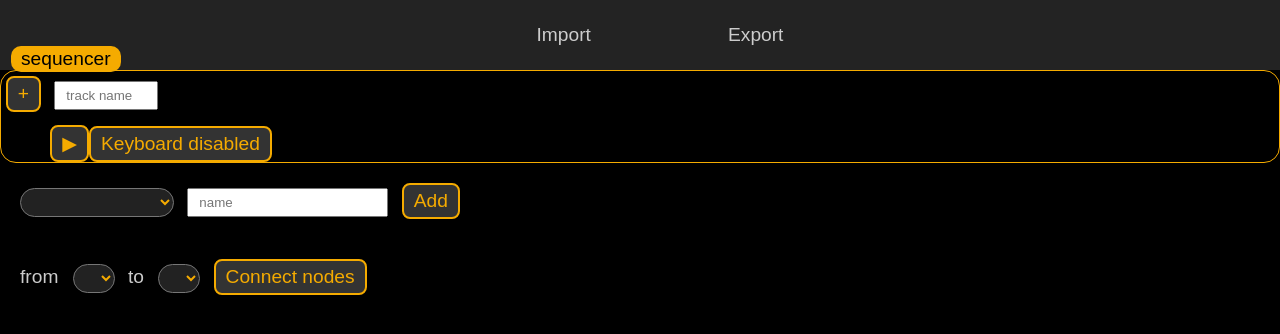
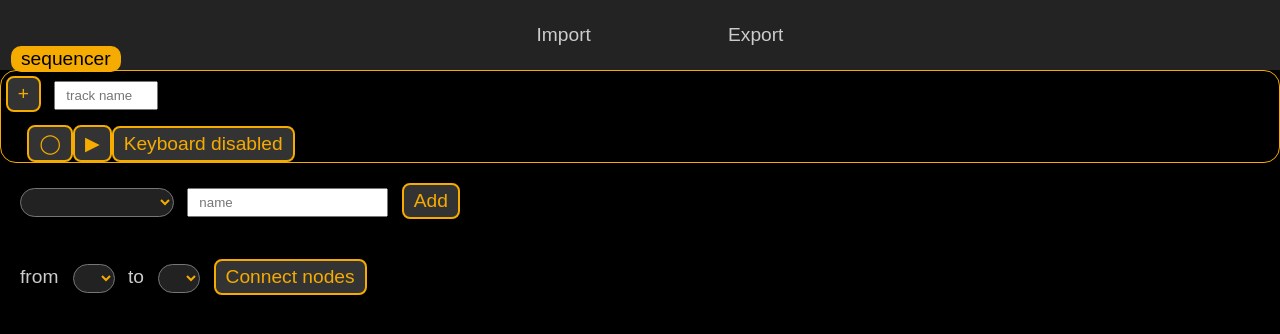
Before and after one commit to francoisgergaud/SoundSynthetizerHTML, a Vue app: page / in a window 1280 px wide. Shown: the top 334 px of the page. Built offline with nearby package versions, Linux system fonts and the light colour scheme.

Commit message:
feat(sequencer): implement recording while playing

```diff
--- a/src/App.vue
+++ b/src/App.vue
@@ -61,7 +61,9 @@ import type { Delay } from "./synth-modules/delay-node"
         let reader = new FileReader();
         reader.onload = function (event) {
           const fileContent = JSON.parse(event.target!.result! as string); //UTF-8 content should be automatically decoded as string by browser (no array-buffer)
-          sequencer.value.import(fileContent)
+          //console.debug(`load content ${fileContent}`)
+          sequencer.value = sequencer.value.import(fileContent)
+          selectedTrack.value = null
         }
         reader.onerror = function (event) {
           document.getElementById("fileUpload")!.innerHTML = "error reading file";
--- a/src/sequencer/sequencer-step.vue
+++ b/src/sequencer/sequencer-step.vue
@@ -1,24 +1,24 @@
 <script setup lang="ts">
-    import { onMounted, ref, useTemplateRef } from 'vue';
-    import type { Track } from '../sequencer/sequencer';
+    import { computed, onMounted, ref, useTemplateRef, watch, type ComputedRef } from 'vue';
 
     const props = defineProps<{
-        track: Track,
-        stepNumber: number
+        stepValue: number | undefined
     }>()
+
+    const emit = defineEmits(['changeStepValue'])
 
     const trackStepInputHTMLElement = useTemplateRef('trackStepInput')
     const trackStepInputDivHTMLElement = useTemplateRef('trackStepInputDiv')
 
     let editMode = ref<boolean>(false)
-    let stepValue = ref<number>(props.track.getStepValue(props.stepNumber))
 
     function showEditMode() {
         editMode.value = true
     }
 
     function saveStepValue() {
-        props.track.setStepValue(props.stepNumber,stepValue.value)
+        emit('changeStepValue', stepValue.value)
+        //props.track.setStepValue(props.stepNumber,stepValue.value)
         editMode.value = false
     }
 
@@ -44,10 +44,10 @@
 <template>
     <div class="trackStep">
         <div @click="showEditMode" :style="{'display': !editMode ? 'inline': 'none' }">
-            {{stepValue}}
+            {{props.stepValue?.toFixed(0) || 0}}
         </div>
          <div ref="trackStepInputDiv" :style="{'display': editMode ? 'inline': 'none' }">
-            <input ref="trackStepInput" type="text" v-model="stepValue" @blur="saveStepValue"/>
+            <input ref="trackStepInput" type="text" v-model="props.stepValue" @blur="saveStepValue"/>
         </div>
     </div>
 </template>
--- a/src/sequencer/sequencer.ts
+++ b/src/sequencer/sequencer.ts
@@ -48,17 +48,17 @@ export class Sequencer{
     scheduleNextStep() {
         console.debug(`${this.name}: play step ${this.currentStep} at ${this.nextNoteTimeSeconds}`)
         for(const track of this.tracks){
-            console.debug(`track: ${track.name}`)
+            //console.debug(`track: ${track.name}`)
             const previousStepValue = track.getStepValue(this.previousStep)
             const currentStepvalue = track.getStepValue(this.currentStep)
-            console.debug(`${this.name}: ${track.name} value ${currentStepvalue}`)
+            //console.debug(`${this.name}: ${track.name} value ${currentStepvalue}`)
             if(previousStepValue == 0) {
                 if(currentStepvalue != 0) {
                     track.getGraph().trigger(true, currentStepvalue)
                 }
             } else {
                 if(currentStepvalue == 0) {
-                    console.debug(`track ${track.name}: release`)
+                    //console.debug(`track ${track.name}: release`)
                     track.getGraph().trigger(false, null)
                 } else {
                     track.getGraph().trigger(true, currentStepvalue)
@@ -116,26 +116,28 @@ export class Sequencer{
         return result;
     }
 
-    import(config : SequencerConfig): void {
+    import(config : SequencerConfig): Sequencer {
         this.stop()
-        this.numberOfBeat = config?.numberOfBeat as number
-        this.numberOfStepsPerBeat = config?.numberOfStepsPerBeat as number
-        this.tempo = config?.tempo as number
-        this.trackDurationSeconds = this.numberOfBeat * (60/this.tempo)
-        this.numberOfStep = this.numberOfBeat * this.numberOfStepsPerBeat
-        this.stepDurationTimeSeconds = 60/(this.tempo * this.numberOfStepsPerBeat)
-        this.tracks = []
+        let sequencer = new Sequencer("sequencer name", this.audioContext)
+        sequencer.numberOfBeat = config?.numberOfBeat as number
+        sequencer.numberOfStepsPerBeat = config?.numberOfStepsPerBeat as number
+        sequencer.tempo = config?.tempo as number
+        sequencer.trackDurationSeconds = sequencer.numberOfBeat * (60/sequencer.tempo)
+        sequencer.numberOfStep = sequencer.numberOfBeat * sequencer.numberOfStepsPerBeat
+        sequencer.stepDurationTimeSeconds = 60/(sequencer.tempo * sequencer.numberOfStepsPerBeat)
+        sequencer.tracks = []
         if(config) {
             for(const trackConfig of config.tracks) {
-                this.addTrack(trackConfig.name, trackConfig)
+                sequencer.addTrack(trackConfig.name, trackConfig)
             }
         }
+        return sequencer
     }
 }
 
 export type TrackConfig = {
     name: string,
-    steps: {[stepId:number]: number},
+    steps: {[stepId:number]: number| undefined},
     trackHeaderConfig: TrackOutConfig,
     graph: GraphConfig
 }
@@ -143,7 +145,7 @@ export type TrackConfig = {
 export class Track {
 
     name: string
-    steps: {[stepId:number]: number}
+    steps: {[stepId:number]: number|undefined}
     graph: Graph
     trackOutNode: TrackOutNode
 
@@ -162,11 +164,12 @@ export class Track {
         }
     }
 
+
     getStepValue(step: number): number {
         return this.steps[step] || 0
     }
 
-    setStepValue(step: number, value: number) {
+    setStepValue(step: number, value: number | undefined) {
         this.steps[step] = value
     }
 
--- a/src/sequencer/sequencer.vue
+++ b/src/sequencer/sequencer.vue
@@ -1,29 +1,64 @@
 <script setup lang="ts">
     import SequencerStepComponent from './sequencer-step.vue';
-    import { computed, ref, useTemplateRef, type ComputedRef } from 'vue';
+    import { computed, ref, useTemplateRef, watch, type ComputedRef } from 'vue';
     import type { Sequencer, Track } from './sequencer';
     import { fillKeysFrequencyTable, keys } from './utils';
+    import { Graph } from '@/graph';
 
     const props = defineProps<{
-        sequencer: Sequencer,
-
+        sequencer: Sequencer
     }>()
+    watch(
+        () => props.sequencer,
+        (newSequencer, oldSequencer) => {
+            tracks.value = new Array()
+            if(newSequencer.getTracks()){
+                for(const sequencerTrack of newSequencer.getTracks()){
+                    tracks.value.push(createStateFromTrack(sequencerTrack))
+                }
+            }
+        }
+    )
     const emit = defineEmits(['selectTrack'])
 
     const scrollableSequencerTracksWrapperHTMLElement = useTemplateRef('scrollableSequencerTracksWrapper')
     const sequencerTracksWrapperHTMLElement = useTemplateRef('sequencerTracksWrapper')
 
+    let recordingFrequency = 0
+
     let isPlaying = ref<boolean>(false)
+    let isRecordingEnabled = ref<boolean>(false)
     let autoScroll = ref<boolean>(true)
     const isKeyboardPlaying = ref<boolean>(false)
     let newTrackName = ref<string>("")
-    const selectedTrack = ref<Track | null>(null)
+    const selectedTrackIndex = ref<number | null>(null)
+    const tracks = ref<{name:string, steps : (number|undefined)[], pan: number, graph: Graph}[]>(new Array())
 
-    const getTracks: ComputedRef<Track[]> = computed(
-        () => props.sequencer.getTracks()
-    )
+    //intiialize state tracks from sequencer in properties
+    tracks.value = new Array()
+    if(props.sequencer.getTracks()){
+        for(const sequencerTrack of props.sequencer.getTracks()){
+            tracks.value.push(createStateFromTrack(sequencerTrack))
+        }
+    }
+
+
+    function createStateFromTrack(sequencerTrack: Track): {name:string, steps : (number|undefined)[], pan: number, graph: Graph} {
+        //transorm map of steps into a list
+        const steps = new Array(props.sequencer.numberOfStep).fill(undefined)
+        for (const stepIndex in sequencerTrack.steps) {
+            steps[stepIndex] = sequencerTrack.steps[stepIndex]
+        }
+        return {
+            name: sequencerTrack.name,
+            steps: steps,
+            graph: sequencerTrack.getGraph(),
+            pan: sequencerTrack.trackOutNode.getPan()
+        }
+    }
 
     let scrollerTimerId: number|null = null
+    let recordingTimerId: number|null = null
 
     function start(){
         props.sequencer.start()
@@ -35,7 +70,8 @@
         //if the track need to be scrolled
         if(autoScroll.value == true && sequencerTrackWrapperWidth > scrollableSequencerTrackWrapperWidth){
             //create a time to autoscroll
-            scrollerTimerId = setInterval((startTime: number, trackDurationMs: number, displayableTotalRation: number, sequencerTrackWrapperWidth: number) => {
+            scrollerTimerId = setInterval(
+                (startTime: number, trackDurationMs: number, displayableTotalRation: number, sequencerTrackWrapperWidth: number) => {
                     //total playing-time in ms
                     const elapsedTimeMs =  Date.now() - startTime
                     //current-loop's time
@@ -57,7 +93,17 @@
                         //set the scroller to this position
                         scrollableSequencerTracksWrapperHTMLElement.value!.scrollLeft = currentPosition
                     }
-            }, 50, Date.now(), props.sequencer.trackDurationSeconds*1000, scrollableSequencerTrackWrapperWidth/sequencerTrackWrapperWidth, sequencerTrackWrapperWidth);
+                },
+                50,
+                Date.now(),
+                props.sequencer.trackDurationSeconds*1000,
+                scrollableSequencerTrackWrapperWidth/sequencerTrackWrapperWidth,
+                sequencerTrackWrapperWidth
+            );
+        }
+        //if recording is enable, it start when playing
+        if(isRecordingEnabled.value === true) {
+            startRecording()
         }
     }
 
@@ -69,19 +115,71 @@
             scrollerTimerId = null
             scrollableSequencerTracksWrapperHTMLElement.value!.scrollLeft = 0
         }
+        //if recording is enabled and we stop playing, the recording stop<
+        if(isRecordingEnabled.value === true){
+           stopRecording()
+        }
+    }
+
+    function enableRecording(){
+        if(selectedTrackIndex.value != null) {
+            isRecordingEnabled.value = true
+            isKeyboardPlaying.value = true
+            if(isPlaying.value === true){
+                startRecording()
+            }
+        }
+    }
+
+    function disableRecording(){
+        isRecordingEnabled.value = false
+        if(isPlaying.value === true){
+            stopRecording()
+        }
+    }
+
+    function startRecording() {
+        recordingTimerId = setInterval(
+            () => {
+                const selectedTrackIndexValue = selectedTrackIndex.value!
+                console.debug(`recording: setting track ${selectedTrackIndexValue} step ${props.sequencer.currentStep} value ${recordingFrequency}`)
+                if(selectedTrackIndexValue != null){
+                    setTrackStepValue(selectedTrackIndexValue, props.sequencer.currentStep, recordingFrequency)
+                    recordingFrequency = 0
+                }
+            },
+            props.sequencer.stepDurationTimeSeconds * 1000
+        )
+    }
+
+    function stopRecording() {
+        clearInterval(recordingTimerId!)
+        recordingTimerId = null
     }
 
     function addTrack(){
-        props.sequencer.addTrack(newTrackName.value, null)
+        const newTrack = props.sequencer.addTrack(newTrackName.value, null)
+        tracks.value.push(createStateFromTrack(newTrack))
     }
 
     function changeSelectedTrack(trackIndex: number) {
-        selectedTrack.value = props.sequencer.getTracks()[trackIndex]!
+        selectedTrackIndex.value = trackIndex
         emit('selectTrack', trackIndex)
     }
 
+    function setTrackStepValue(trackIndex: number, stepNumber: number, stepValue: number | undefined){
+        console.info(`setting track ${trackIndex} step ${stepNumber} value ${stepValue}`)
+        //set value in sequencer
+        props.sequencer.getTracks()[trackIndex]!.setStepValue(stepNumber, stepValue)
+        // set the reactive property
+        tracks.value[trackIndex]!.steps[stepNumber] = stepValue
+    }
+
     function changeTrackPan(trackIndex: number, value: string) {
+        //set value in sequencer
         props.sequencer.getTracks()[trackIndex]!.trackOutNode.setPan(+value)
+        // set the reactive property
+        tracks.value[trackIndex]!.pan = +value
     }
 
     const frequencyByKey = fillKeysFrequencyTable()
@@ -109,9 +207,16 @@
             const currentKey: string = keys[currentKeyPosition]!
             console.debug(`keyboard: playing ${currentKey}`)
             let frequency = frequencyByKey[currentKey + currentOctave.toString()]!
-            if(selectedTrack.value) {
-            selectedTrack.value.getGraph().trigger(true, frequency)
+            if(selectedTrackIndex.value != null) {
+                const selectedTrackIndexValue = selectedTrackIndex.value
+                tracks.value[selectedTrackIndexValue]!.graph.trigger(true, frequency)
+                if(isRecordingEnabled.value) {
+                    recordingFrequency = frequency;
+                    /*console.debug(`recording: setting track ${selectedTrackIndexValue} step ${props.sequencer.currentStep} value ${frequency}`)
+                    setTrackStepValue(selectedTrackIndexValue, props.sequencer.currentStep, frequency)*/
                 }
+            }
+
         }
     }
 
@@ -119,8 +224,11 @@
 
     window.addEventListener('keyup', (e) => {
         if(!isKeyboardPlaying.value) { return }
-        if(selectedTrack.value) {
-            selectedTrack.value.getGraph().trigger(false, null)
+        if(selectedTrackIndex.value != null && tracks.value.length > selectedTrackIndex.value) {
+            tracks.value[selectedTrackIndex.value]!.graph.trigger(false, null)
+        }
+        if(isRecordingEnabled.value) {
+            recordingFrequency = 0;
         }
     });
 
@@ -134,21 +242,21 @@
             <input type="text" id="newTrackName" placeholder="track name" v-model="newTrackName"/>
         </div>
     </div>
-    <div class="sequencerTracks" v-show="getTracks.length > 0">
+    <div class="sequencerTracks" v-show="tracks.length > 0">
         <div class="scrollableParent" ref="scrollableSequencerTracksWrapper" style="overflow: auto;">
             <table ref="sequencerTracksWrapper">
                 <tbody>
-                    <tr v-for="(track, trackIndex) in getTracks" class="sequencerTrack">
+                    <tr v-for="(track, trackIndex) in tracks" class="sequencerTrack" :class="trackIndex == selectedTrackIndex ? 'sequencerTrackSelected': ''">
                         <td class="trackHeader">
                             <div @click="changeSelectedTrack(trackIndex)" class="trackDescription">
                                 {{track.name}}
                             </div>
                             <div class="trackBalance">
-                                L <input type="range" :id="`${track.name}-balance`" min="-1" max="1" :value="track.trackOutNode.getPan()" step="0.1" @input="(event) => changeTrackPan(trackIndex, (event.currentTarget as HTMLInputElement).value)"> R
+                                L <input type="range" :id="`${track.name}-balance`" min="-1" max="1" :value="track.pan" step="0.1" @input="(event) => changeTrackPan(trackIndex, (event.currentTarget as HTMLInputElement).value)"> R
                             </div>
                         </td>
-                        <td v-for="stepNumber in props.sequencer.numberOfStep" :class="['sequencerStep', {'active': props.sequencer.currentStep == stepNumber}]">
-                            <SequencerStepComponent :step-number="stepNumber - 1" :track="track"/>
+                        <td v-for="(stepValue, stepIndex) in track.steps" :class="['sequencerStep', {'active': props.sequencer.currentStep == stepIndex}]">
+                            <SequencerStepComponent :step-number="stepIndex - 1" :track-index="trackIndex" :step-value="stepValue" @change-step-value="(stepValue: number | undefined) => setTrackStepValue(trackIndex, stepIndex, stepValue)"/>
                         </td>
                     </tr>
                 </tbody>
@@ -158,6 +266,8 @@
     </div>
     <div class="sequencerControlsWrapper">
         <div class="sequencerControls">
+            <button v-show="! isRecordingEnabled" @click="(event) => enableRecording()">&#x25EF</button>
+            <button v-show="isRecordingEnabled" @click="(event) => disableRecording()">&#x2B24;</button>
             <button v-show="! isPlaying" @click="(event) => start()">&#x25B6</button>
             <button v-show="isPlaying" @click="(event) => stop()">&#x25A0;</button>
             <button id="keyboardPlayModeDisabled" @click="(event) => isKeyboardPlaying = true" v-show="!isKeyboardPlaying">Keyboard disabled</button>
--- a/src/synth-modules/analyzer.vue
+++ b/src/synth-modules/analyzer.vue
@@ -1,6 +1,6 @@
 <script setup lang="ts">
     import { Analyzer } from './analyzer-node';
-    import { useTemplateRef, ref } from 'vue'
+    import { useTemplateRef, ref, onUnmounted } from 'vue'
     import BaseNodeComponent from './base-node-component.vue';
 
     const props = defineProps<{
@@ -67,6 +67,8 @@
 
     let timerId = setInterval(() => requestAnimationFrame(draw), 50)
 
+    onUnmounted(() => clearInterval(timerId))
+
 </script>
 
 <template>
--- a/src/synth-modules/carrier-oscillator-node.ts
+++ b/src/synth-modules/carrier-oscillator-node.ts
@@ -101,7 +101,8 @@ export class CarrierOscillator extends SynthBaseNode implements AudibleFrequency
     trigger(enabled: boolean) {
         console.debug(`${this.name}: trigger ${enabled}`)
         if(! this.envelopInputConnected) {
-            this.envelopGain.gain.setTargetAtTime(enabled ? 1: 0, this.audioContext.currentTime, 0.015)
+            console.debug("oscillator default envelop triggered")
+            this.envelopGain.gain.setTargetAtTime(enabled ? 1: 0, this.audioContext.currentTime, 0.02)
         }
     }
 }
--- a/src/synth-modules/synthNodes.ts
+++ b/src/synth-modules/synthNodes.ts
@@ -140,7 +140,6 @@ export abstract class SynthBaseNode {
 }
 
 export interface TriggerBaseNode{
-
     trigger(enabled: boolean): void
 }
 
```
Also changed, not shown: index.css (+10 -2 lines). Lines whose indentation alone changed are shown as unchanged.
